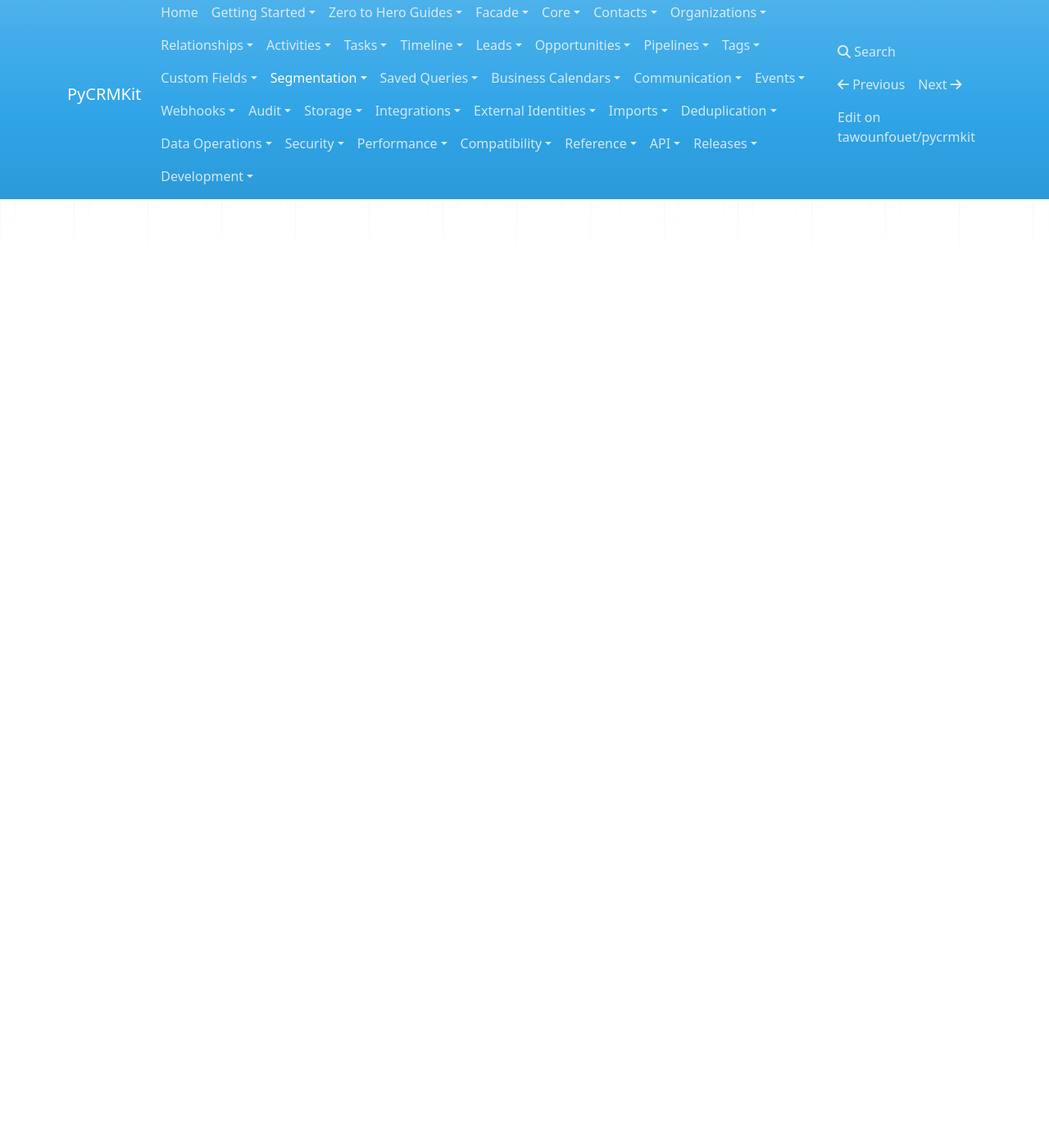
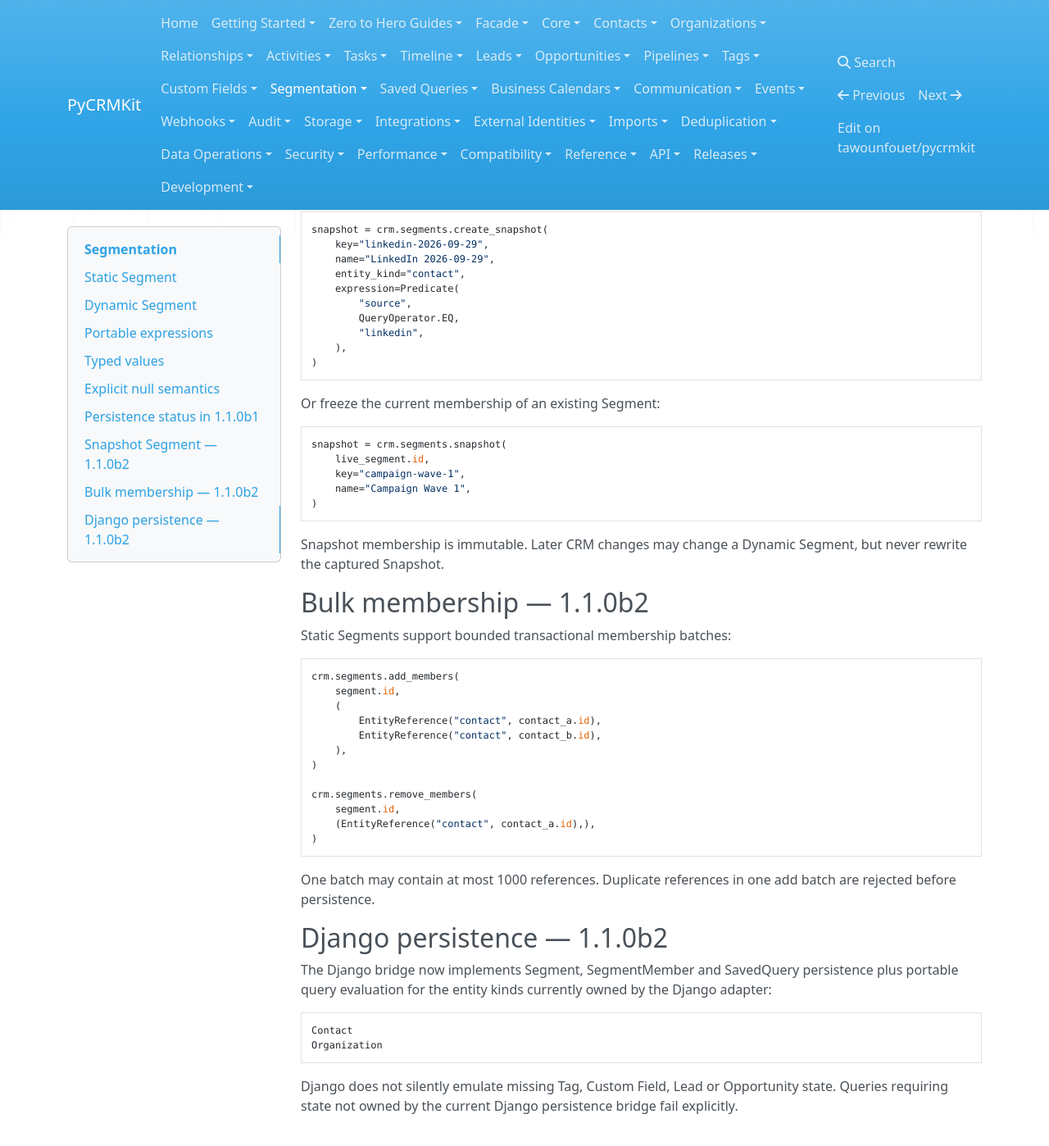
Before and after one commit to tawounfouet/pycrmkit, an MkDocs documentation site: the page built from docs/segments/index.md, in a window 1280 px wide and 1400 px high, scrolled down 3299 px. Shown: the whole window at 82% size. Built offline with MkDocs 1.6.1, drawn with Linux system fonts in a browser that asks for light colours; nearby versions of some CDN libraries; before the commit the page ends 3558 px from its top, so only the background shows below that; some of the changed text lies outside the part shown.

Commit message:
docs(segments): document snapshots bulk membership and Django

```diff
--- a/docs/segments/index.md
+++ b/docs/segments/index.md
@@ -13,7 +13,9 @@
 - bounded pagination and query complexity;
 - versioned expression serialization.
 
-Snapshot Segments are part of the public vocabulary but their creation/persistence is deliberately deferred to the later 1.1 milestone.
+Snapshot Segments are fully materialized from **1.1.0b2**. They freeze one
+population into immutable stored membership and are supported by Memory,
+SQLAlchemy/PostgreSQL and the Django Segmentation adapter.
 
 ## Static Segment
 
@@ -168,3 +170,71 @@
 
 Django Segmentation persistence and Snapshot creation remain scheduled for
 `1.1.0b2`.
+
+
+## Snapshot Segment — 1.1.0b2
+
+Freeze a query result:
+
+~~~python
+snapshot = crm.segments.create_snapshot(
+    key="linkedin-2026-09-29",
+    name="LinkedIn 2026-09-29",
+    entity_kind="contact",
+    expression=Predicate(
+        "source",
+        QueryOperator.EQ,
+        "linkedin",
+    ),
+)
+~~~
+
+Or freeze the current membership of an existing Segment:
+
+~~~python
+snapshot = crm.segments.snapshot(
+    live_segment.id,
+    key="campaign-wave-1",
+    name="Campaign Wave 1",
+)
+~~~
+
+Snapshot membership is immutable. Later CRM changes may change a Dynamic
+Segment, but never rewrite the captured Snapshot.
+
+## Bulk membership — 1.1.0b2
+
+Static Segments support bounded transactional membership batches:
+
+~~~python
+crm.segments.add_members(
+    segment.id,
+    (
+        EntityReference("contact", contact_a.id),
+        EntityReference("contact", contact_b.id),
+    ),
+)
+
+crm.segments.remove_members(
+    segment.id,
+    (EntityReference("contact", contact_a.id),),
+)
+~~~
+
+One batch may contain at most 1000 references. Duplicate references in one add
+batch are rejected before persistence.
+
+## Django persistence — 1.1.0b2
+
+The Django bridge now implements Segment, SegmentMember and SavedQuery
+persistence plus portable query evaluation for the entity kinds currently owned
+by the Django adapter:
+
+~~~text
+Contact
+Organization
+~~~
+
+Django does not silently emulate missing Tag, Custom Field, Lead or Opportunity
+state. Queries requiring state not owned by the current Django persistence
+bridge fail explicitly.
```
